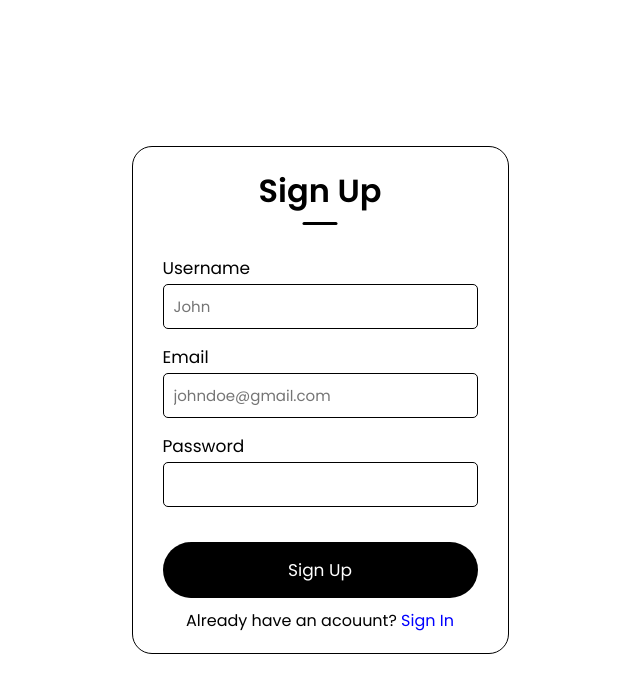
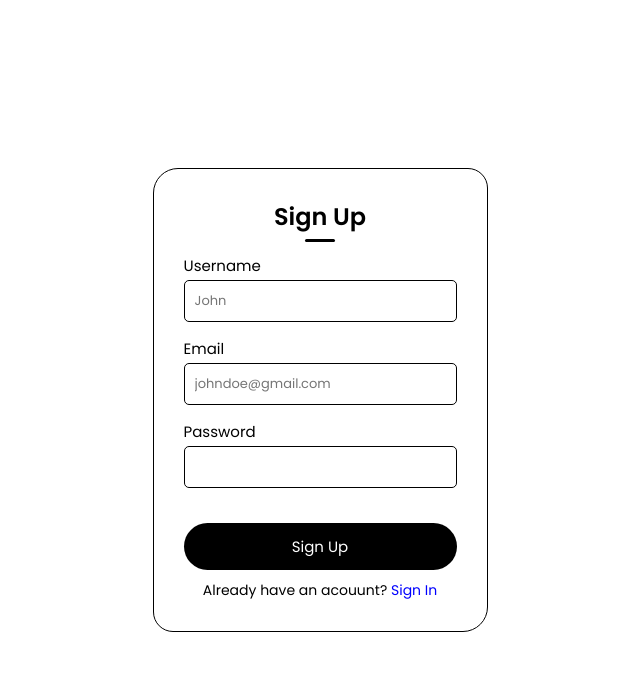
Before and after one commit to JasonOzobu/Finance_Admin_Dashboard, a React (Create React App) app: page /sign-up in a window 1280 px wide. Shown: the top 692 px of the page, without its empty margins (320-960 px from the left). Built offline with nearby package versions, Linux system fonts and the light colour scheme.

Commit message:
implement the create transaction

```diff
--- a/src/components/Sidebar/Sidebar.css
+++ b/src/components/Sidebar/Sidebar.css
@@ -4,7 +4,7 @@
 	left: 0;
 	bottom: 0;
 	overflow-y: auto;
-	width: 230px;
+	width: 280px;
 	height: 100vh;
 	background: rgb(20, 19, 19);
 	color: white;
--- a/src/pages/auth/Sign-in/Sign-in.css
+++ b/src/pages/auth/Sign-in/Sign-in.css
@@ -12,26 +12,26 @@
 	display: flex;
 	flex-direction: column;
 	border: 1px solid #000;
-	border-radius: 20px;
-	padding: 20px 30px;
+	border-radius: 25px 20px;
+	padding: 30px;
 }
 .login::-webkit-scrollbar {
 	overflow: hidden;
 }
-.logincard h1 {
+.logincard h2 {
 	position: relative;
 	text-align: center;
 	font-weight: 600;
-	margin-bottom: 40px;
+	margin-bottom: 20px;
 }
-.logincard h1::after {
+.logincard h2::after {
 	content: ' ';
-	width: 35px;
+	width: 30px;
 	height: 3px;
 	background: #000;
 	border-radius: 50px;
 	position: absolute;
-	bottom: -10px;
+	bottom: -8px;
 	left: 50%;
 	transform: translateX(-50%);
 }
@@ -42,22 +42,22 @@
 	margin-bottom: 15px;
 }
 .logincard_inputfield label {
-	font-size: 17px;
+	font-size: 15px;
 }
 .logincard_inputfield input {
 	outline: none;
 	padding: 10px;
-	font-size: 15px;
+	font-size: 13px;
 	border-radius: 5px;
 	border: 1px solid #000;
-	color: rgb(63, 62, 62);
+	color: #000;
 }
-.logincard button {
-	padding: 15px;
+.logincard .btn {
+	padding: 12px;
 	margin: 20px 0 10px;
 	background: black;
 	color: white;
-	font-size: 17px;
+	font-size: 15px;
 	outline: none;
 	border: none;
 	border-radius: 50px;
@@ -65,6 +65,7 @@
 	width: 100%;
 }
 .logincard p {
+	font-size: 14px;
 	text-align: center;
 }
 .logincard p > span {
--- a/src/pages/auth/Sign-in/Sign-in.jsx
+++ b/src/pages/auth/Sign-in/Sign-in.jsx
@@ -5,6 +5,7 @@ import './Sign-in.css';
 const SignIn = () => {
 	const [email, setEmail] = useState('');
 	const [password, setPassword] = useState('');
+	const [loading, setLoading] = useState(false);
 
 	const navigate = useNavigate();
 
@@ -19,18 +20,25 @@ const SignIn = () => {
 		});
 
 		const data = await res.json();
+		try {
+			setLoading(true);
 
-		if (res.ok && data.token) {
-			localStorage.setItem('token', data.token); // save JWT
-			navigate('/');
-		} else {
-			alert(data.message || 'Login failed');
+			if (res.ok && data.token) {
+				localStorage.setItem('token', data.token); // save JWT
+				navigate('/');
+			} else {
+				alert(data.message || 'Login failed');
+			}
+		} catch (error) {
+			console.log(error);
+		} finally {
+			setLoading(false);
 		}
 	};
 	return (
 		<div className="login">
 			<div className="logincard">
-				<h1>Sign In</h1>
+				<h2>Sign In</h2>
 
 				<form onSubmit={handleLogin}>
 					<div className="logincard_inputfield">
@@ -53,7 +61,9 @@ const SignIn = () => {
 						/>
 					</div>
 
-					<button type="submit">Sign In</button>
+					<button className="btn" type="submit">
+						{loading ? 'Signing...' : 'Sign In'}
+					</button>
 				</form>
 				<p>
 					Don't have an acouunt?{' '}
--- a/src/pages/auth/Sign-up/Sign-up.css
+++ b/src/pages/auth/Sign-up/Sign-up.css
@@ -0,0 +1,74 @@
+btn.login {
+	font-family: Cambria, Cochin, Georgia, Times, 'Times New Roman', serif;
+	width: 100%;
+	height: 100vh;
+	display: flex;
+	align-items: center;
+	justify-content: center;
+}
+.logincard {
+	overflow: hidden;
+	min-width: 300px;
+	display: flex;
+	flex-direction: column;
+	border: 1px solid #000;
+	border-radius: 25px 20px;
+	padding: 30px;
+}
+.login::-webkit-scrollbar {
+	overflow: hidden;
+}
+.logincard h2 {
+	position: relative;
+	text-align: center;
+	font-weight: 600;
+	margin-bottom: 20px;
+}
+.logincard h2::after {
+	content: ' ';
+	width: 30px;
+	height: 3px;
+	background: #000;
+	border-radius: 50px;
+	position: absolute;
+	bottom: -8px;
+	left: 50%;
+	transform: translateX(-50%);
+}
+.logincard_inputfield {
+	display: flex;
+	flex-direction: column;
+	gap: 3px;
+	margin-bottom: 15px;
+}
+.logincard_inputfield label {
+	font-size: 15px;
+}
+.logincard_inputfield input {
+	outline: none;
+	padding: 10px;
+	font-size: 13px;
+	border-radius: 5px;
+	border: 1px solid #000;
+	color: #000;
+}
+.logincard .btn {
+	padding: 12px;
+	margin: 20px 0 10px;
+	background: black;
+	color: white;
+	font-size: 15px;
+	outline: none;
+	border: none;
+	border-radius: 50px;
+	cursor: pointer;
+	width: 100%;
+}
+.logincard p {
+	font-size: 14px;
+	text-align: center;
+}
+.logincard p > span {
+	color: blue;
+	cursor: pointer;
+}
--- a/src/pages/auth/Sign-up/Sign-up.jsx
+++ b/src/pages/auth/Sign-up/Sign-up.jsx
@@ -6,6 +6,7 @@ const SignUp = () => {
 	const [username, setUsername] = useState('');
 	const [email, setEmail] = useState('');
 	const [password, setPassword] = useState('');
+	const [loading, setLoading] = useState(false);
 
 	const navigate = useNavigate();
 
@@ -20,12 +21,21 @@ const SignUp = () => {
 		});
 
 		const data = await res.json();
+		console.log(data);
 
-		if (res.ok) {
-			alert('Signup successful!');
-			navigate('/'); // go to dashboard
-		} else {
-			alert(data.message || 'Signup failed');
+		try {
+			setLoading(true);
+
+			if (res.ok) {
+				alert('Signup successful!');
+				navigate('/'); // go to dashboard
+			} else {
+				alert(data.message || 'Signup failed');
+			}
+		} catch (error) {
+			console.log(error);
+		} finally {
+			setLoading(false);
 		}
 	};
 
@@ -33,7 +43,7 @@ const SignUp = () => {
 		<div>
 			<div className="login">
 				<div className="logincard">
-					<h1>Sign Up</h1>
+					<h2>Sign Up</h2>
 
 					<form onSubmit={handleSignUp}>
 						<div className="logincard_inputfield">
@@ -66,7 +76,9 @@ const SignUp = () => {
 							/>
 						</div>
 
-						<button type="submit">Sign Up</button>
+						<button className="btn" type="submit">
+							{loading ? 'Signing...' : 'Sign Up'}
+						</button>
 					</form>
 					<p>
 						Already have an acouunt?{' '}
--- a/src/pages/root/CreateTransaction/CreateTransaction.css
+++ b/src/pages/root/CreateTransaction/CreateTransaction.css
@@ -0,0 +1,54 @@
+.create {
+	width: 100%;
+	height: 100vh;
+	display: flex;
+	align-items: center;
+	justify-content: center;
+	flex-direction: column;
+}
+.create h2 {
+	margin-bottom: 15px;
+	font-weight: 600;
+	font-size: 20px;
+}
+.createbox {
+	overflow: hidden;
+	min-width: 300px;
+	display: flex;
+	flex-direction: column;
+	border: 1px solid #000;
+	border-radius: 25px 20px;
+	padding: 30px;
+}
+.create::-webkit-scrollbar {
+	overflow: hidden;
+}
+.createbox_inputfield {
+	display: flex;
+	flex-direction: column;
+	gap: 3px;
+	margin-bottom: 15px;
+}
+.createbox_inputfield label {
+	font-size: 15px;
+}
+.createbox_inputfield input {
+	outline: none;
+	padding: 10px;
+	font-size: 13px;
+	border-radius: 5px;
+	border: 1px solid #000;
+	color: #000;
+}
+.createbox button {
+	padding: 15px;
+	margin: 20px 0 10px;
+	background: black;
+	color: white;
+	font-size: 17px;
+	outline: none;
+	border: none;
+	border-radius: 50px;
+	cursor: pointer;
+	width: 100%;
+}
--- a/src/pages/root/CreateTransaction/CreateTransaction.jsx
+++ b/src/pages/root/CreateTransaction/CreateTransaction.jsx
@@ -1,7 +1,91 @@
+import { useState } from 'react';
+import { Link, useNavigate } from 'react-router-dom';
 import './CreateTransaction.css';
 
 const CreateTransaction = () => {
-	return <div>CreateTransaction</div>;
+	// const [transaction, setTransaction] = useState({});
+	const [user, setUser] = useState('');
+	const [descrition, setDescrition] = useState('');
+	const [amount, setAmount] = useState(null);
+	const navigate = useNavigate();
+
+	const createTransaction = async (e) => {
+		e.preventDefault();
+
+		const res = await fetch('https://chidubem-be.onrender.com/api/transactions/send', {
+			method: 'POST',
+			headers: { 'Content-Type': 'application/json' },
+			body: JSON.stringify({ user, descrition, amount }),
+		});
+		const data = await res.json();
+		console.log(data);
+
+		try {
+			if (data) {
+				//do something
+			} else {
+				console.log('failed to create user');
+			}
+		} catch (error) {
+			console.error(error);
+		}
+	};
+
+	return (
+		<div className="create">
+			<h2>Create Transaction</h2>
+			<div className="createbox">
+				<form onSubmit={createTransaction}>
+					<div className="createbox_inputfield">
+						<label>Username</label>
+						<input
+							type="text"
+							placeholder="Johndoe"
+							value={user}
+							onChange={(e) => setUser(e.target.value)}
+						/>
+					</div>
+
+					<div className="createbox_inputfield">
+						<label>Amount ' $ ' </label>
+						<input
+							type="number"
+							placeholder="250"
+							value={amount}
+							onChange={(e) => setAmount(e.target.value)}
+						/>
+					</div>
+
+					<div className="createbox_inputfield">
+						<label>Description</label>
+						<input
+							type="text"
+							required
+							value={descrition}
+							placeholder="Rent payment "
+							onChange={(e) => setDescrition(e.target.value)}
+						/>
+					</div>
+
+					<button type="submit" onClick={() => createTransaction()}>
+						Create
+					</button>
+				</form>
+			</div>
+			<Link
+				to={'/transactions'}
+				style={{
+					color: 'red',
+					cursor: 'pointer',
+					position: 'absolute',
+					top: ' 40px',
+					left: '50px',
+					textDecoration: 'none',
+				}}>
+				Go Back
+			</Link>
+		</div>
+	);
 };
 
 export default CreateTransaction;
--- a/src/pages/root/Transactions/Transactions.jsx
+++ b/src/pages/root/Transactions/Transactions.jsx
@@ -1,8 +1,10 @@
 import { useEffect, useState } from 'react';
 import Sidebar from '../../../components/Sidebar/Sidebar';
 import './Transactions.css';
+import { useNavigate } from 'react-router-dom';
 
 const Transactions = () => {
+	const navigate = useNavigate();
 	const [transactions, setTransactions] = useState([]);
 
 	useEffect(() => {
@@ -21,7 +23,6 @@ const Transactions = () => {
 				console.error(data.message);
 			}
 		};
-
 		fetchTransactions();
 	}, []);
 
@@ -29,15 +30,22 @@ const Transactions = () => {
 		<div className="transactions">
 			<Sidebar />
 			<div className="transactions_layout">
-				<div>Transactions: </div>
+				<div>Transactions </div>
 
 				<div className="trans_content">
-					{!transactions.data ? (
-						<p className="text">No transaction, kindly create one</p>
+					{transactions?.data?.length === 0 ? (
+						<p className="text">
+							No transaction, kindly{' '}
+							<span
+								style={{ color: 'blue', cursor: 'pointer' }}
+								onClick={() => navigate('/create')}>
+								create one
+							</span>
+						</p>
 					) : (
 						<div>
 							{transactions?.data?.map((transaction) => (
-								<span>{transaction}</span>
+								<span>{transaction.amount}</span>
 							))}
 						</div>
 					)}
```
